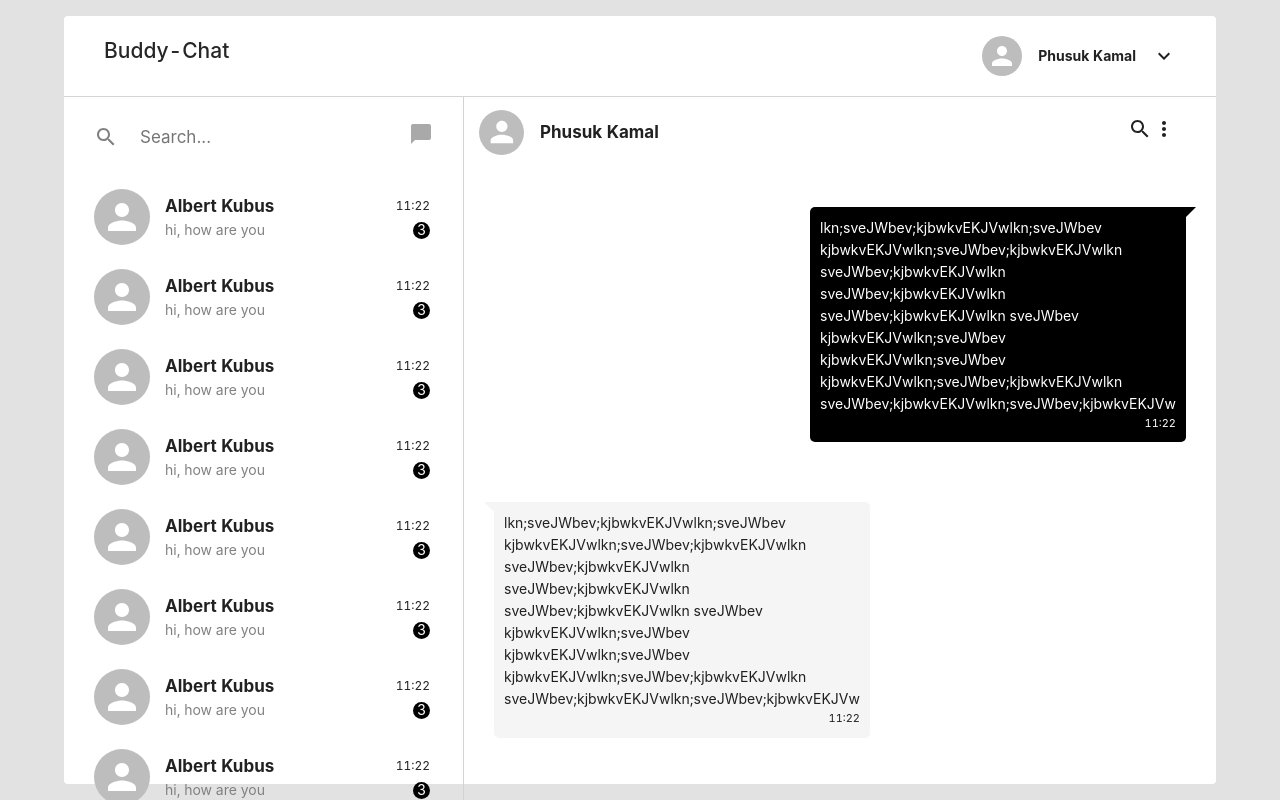
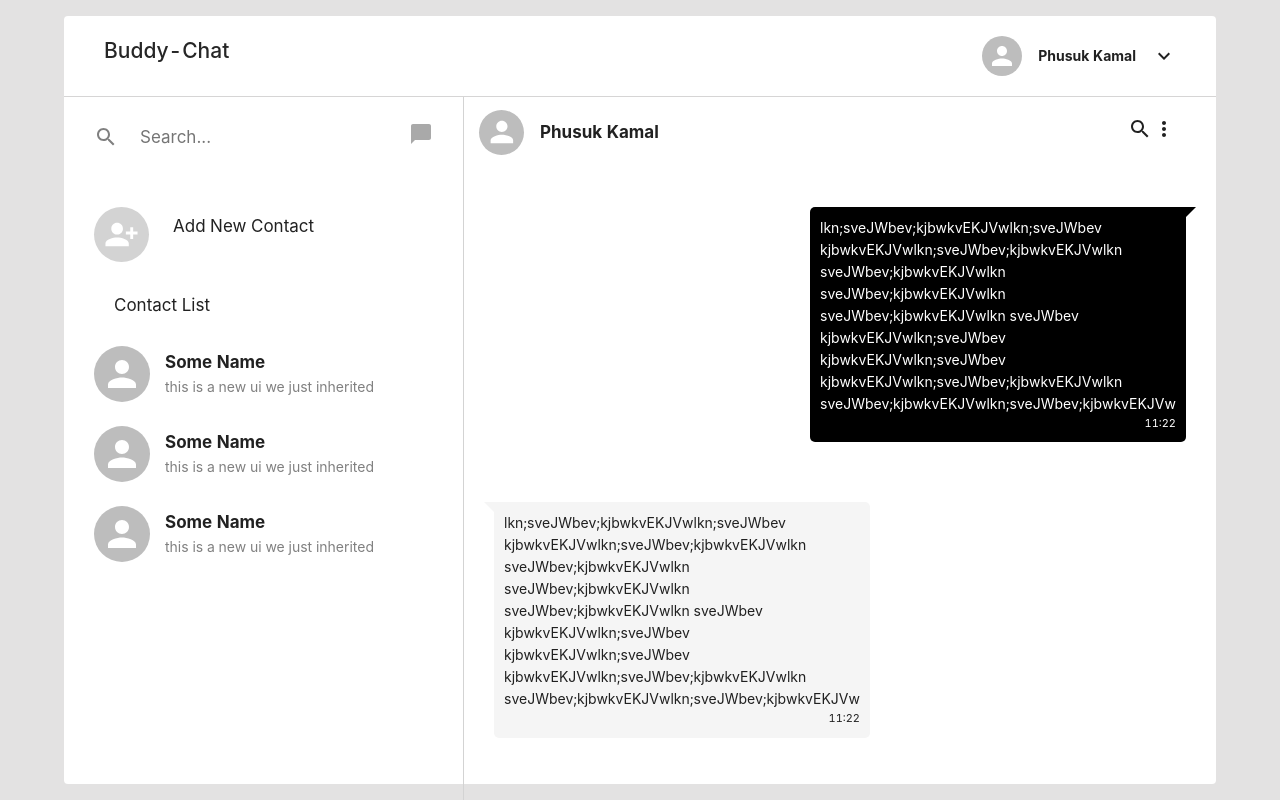
Before and after one commit to Ofoli/buddy-chat, a React (Create React App) app: page / in a window 1280 px wide. Shown: the top 800 px of the page. Built offline with nearby package versions, Linux system fonts and the light colour scheme.

Commit message:
completed contact and contacts components uis

```diff
--- /dev/null
+++ b/src/features/chat-dashboard/components/ui/CardTemplate.tsx
@@ -0,0 +1,40 @@
+import { Avatar, Grid } from "@mui/material";
+import classes from "../../styles/recent-chat.module.css";
+
+interface CardProps {
+  name: string;
+  text: string;
+  picUrl: string;
+  isChatCard?: boolean;
+}
+
+export default function CardTemplate({
+  name,
+  text,
+  picUrl,
+  isChatCard,
+}: CardProps) {
+  return (
+    <div className={classes.container}>
+      <Grid container alignItems="center" justifyContent="flex-start">
+        <Grid item>
+          <Avatar sx={{ width: 56, height: 56 }} src={picUrl} alt="ops" />
+        </Grid>
+        <Grid item>
+          <div className={classes.text_group}>
+            <div style={{ width: "100%" }}>
+              <div className={classes.text_group_child}>
+                <p className={classes.text_name}>{name}</p>
+                {isChatCard && <p className={classes.text_time}>11:22</p>}
+              </div>
+              <div className={classes.text_group_child}>
+                <p className={classes.text_message}>{text}</p>
+                {isChatCard && <p className={classes.unread_chat_count}>3</p>}
+              </div>
+            </div>
+          </div>
+        </Grid>
+      </Grid>
+    </div>
+  );
+}
--- /dev/null
+++ b/src/features/chat-dashboard/components/ui/Contact.tsx
@@ -0,0 +1,11 @@
+import CardTemplate from "./CardTemplate";
+
+interface ContactProp {
+  name: string;
+  aboutme: string;
+  picUrl: string;
+}
+
+export default function Contact({ name, aboutme, picUrl }: ContactProp) {
+  return <CardTemplate name={name} text={aboutme} picUrl={picUrl} />;
+}
--- a/src/features/chat-dashboard/components/ui/RecentChat.tsx
+++ b/src/features/chat-dashboard/components/ui/RecentChat.tsx
@@ -1,38 +1,17 @@
-import { Avatar, Grid } from "@mui/material";
-import classes from "../../styles/recent-chat.module.css";
+import CardTemplate from "./CardTemplate";
 
-type Data = {
+interface RecentChatType {
   id: string;
   name: string;
   message: string;
   picUrl: string;
+}
+
+type RecentChatProps = {
+  chat: RecentChatType;
 };
-interface RecentChatProps {
-  data: Data;
+export default function RecentChat({ chat }: RecentChatProps) {
+  const { name, message, picUrl } = chat;
+
+  return <CardTemplate name={name} text={message} picUrl={picUrl} isChatCard />;
 }
-export default function RecentChat(props: RecentChatProps) {
-  const { data } = props;
-  return (
-    <div className={classes.container}>
-      <Grid container alignItems="center" justifyContent="flex-start">
-        <Grid item>
-          <Avatar sx={{ width: 56, height: 56 }} src={data.picUrl} alt="ops" />
-        </Grid>
-        <Grid item>
-          <div className={classes.text_group}>
-            <div style={{ width: "100%" }}>
-              <div className={classes.text_group_child}>
-                <p className={classes.text_name}>{data.name}</p>
-                <p className={classes.text_time}>11:22</p>
-              </div>
-              <div className={classes.text_group_child}>
-                <p className={classes.text_message}>{data.message}</p>
-                <p className={classes.unread_chat_count}>3</p>
-              </div>
-            </div>
-          </div>
-        </Grid>
-      </Grid>
-    </div>
-  );
-}
--- a/src/features/chat-dashboard/containers/chats/RecentChats.tsx
+++ b/src/features/chat-dashboard/containers/chats/RecentChats.tsx
@@ -78,7 +78,7 @@ export default function RecentChats() {
   return (
     <div style={styles}>
       {recentChats.map((recentChat) => (
-        <RecentChat key={recentChat.id} data={recentChat} />
+        <RecentChat key={recentChat.id} chat={recentChat} />
       ))}
     </div>
   );
--- /dev/null
+++ b/src/features/chat-dashboard/containers/contacts/Contacts.tsx
@@ -0,0 +1,34 @@
+import { Grid } from "@mui/material";
+import PersonAddAlt1Icon from "@mui/icons-material/PersonAddAlt1";
+import Contact from "../../components/ui/Contact";
+import classes from "../../styles/contacts.module.css";
+
+const contacts = [1, 2, 3];
+
+export default function Contacts() {
+  return (
+    <div>
+      <Grid
+        className={classes.add_container}
+        container
+        alignItems="center"
+        justifyContent="flex-start"
+        gap={3}
+      >
+        <div className={classes.icon_container}>
+          <PersonAddAlt1Icon sx={{ width: 35, height: 35, color: "white" }} />
+        </div>
+        <p>Add New Contact</p>
+      </Grid>
+      <p className={classes.title}>Contact List</p>
+      {contacts.map((idx) => (
+        <Contact
+          key={idx}
+          name="Some Name"
+          aboutme="this is a new ui we just inherited"
+          picUrl=""
+        />
+      ))}
+    </div>
+  );
+}
--- a/src/features/chat-dashboard/containers/layout/SideSpace.tsx
+++ b/src/features/chat-dashboard/containers/layout/SideSpace.tsx
@@ -2,7 +2,8 @@ import { Grid } from "@mui/material";
 import ChatBubbleIcon from "@mui/icons-material/ChatBubble";
 import classes from "../../styles/side-space.module.css";
 import SearchRecentChats from "../../components/form/SearchRecentChats";
-import RecentChats from "../chats/RecentChats";
+// import RecentChats from "../chats/RecentChats";
+import Contacts from "../contacts/Contacts";
 
 export default function SideSpace() {
   return (
@@ -20,7 +21,8 @@ export default function SideSpace() {
           <ChatBubbleIcon className={classes.icon} />
         </Grid>
       </Grid>
-      <RecentChats />
+      <Contacts />
+      {/* <RecentChats /> */}
     </div>
   );
 }
--- /dev/null
+++ b/src/features/chat-dashboard/styles/contacts.module.css
@@ -0,0 +1,20 @@
+.add_container {
+  margin: 30px;
+}
+.add_container p {
+  font-size: 17px;
+}
+.title {
+  font-size: 17px;
+  text-align: left;
+  margin: 15px 50px;
+}
+.icon_container {
+  display: flex;
+  align-items: center;
+  justify-content: center;
+  background: lightgrey;
+  width: 55px;
+  height: 55px;
+  border-radius: 50%;
+}
```
